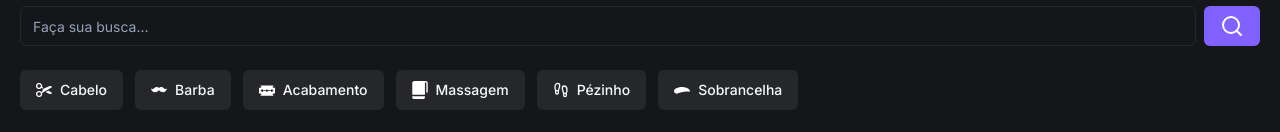
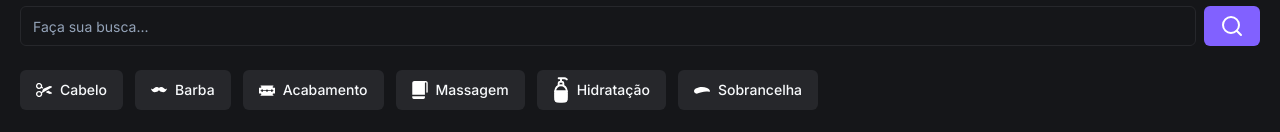
Before and after one commit to aisl1n/fsw-barber, a Next.js app: page / in a window 1280 px wide. Shown: the part 172-304 px from the top of the page. Built offline with nearby package versions, Linux system fonts and the light colour scheme; no server answers; the database is empty.

Commit message:
feat: add BookingItem component

```diff
--- /dev/null
+++ b/src/app/_components/booking-item.tsx
@@ -0,0 +1,39 @@
+import { Card, CardContent } from "./ui/card"
+import { Avatar, AvatarImage } from "./ui/avatar"
+import { Badge } from "./ui/badge"
+
+// TODO: receber agendamento como prop
+
+const BookingItem = () => {
+  return (
+    <>
+      <h2 className="mb-6 mt-6 text-xs font-bold uppercase text-gray-400">
+        Agendamentos
+      </h2>
+      <Card>
+        <CardContent className="flex justify-between p-0">
+          <div className="flex flex-col gap-2 py-5 pl-5">
+            <Badge className="w-fit">Confirmado</Badge>
+            <h3 className="font-semibold">Corte de Cabelo</h3>
+            <div className="flex items-center gap-2">
+              <Avatar className="h-6 w-6">
+                <AvatarImage
+                  src="https://utfs.io/f/c97a2dc9-cf62-468b-a851-bfd2bdde775f-16p.png"
+                  alt="Avatar do cliente"
+                />
+              </Avatar>
+              <p className="text-sm">Barberia Mercenários</p>
+            </div>
+          </div>
+          <div className="flex flex-col items-center justify-center border-l-2 border-solid px-5">
+            <p className="text-sm">Agosto</p>
+            <p className="text-2xl">13</p>
+            <p className="text-sm">20:00</p>
+          </div>
+        </CardContent>
+      </Card>
+    </>
+  )
+}
+
+export default BookingItem
--- /dev/null
+++ b/src/app/_constants/search.ts
@@ -0,0 +1,31 @@
+interface QuickSearchOption {
+  imageUrl: string
+  title: string
+}
+
+export const quickSearchOptions: QuickSearchOption[] = [
+  {
+    imageUrl: "/cabelo.svg",
+    title: "Cabelo",
+  },
+  {
+    imageUrl: "/barba.svg",
+    title: "Barba",
+  },
+  {
+    imageUrl: "/acabamento.svg",
+    title: "Acabamento",
+  },
+  {
+    imageUrl: "/massagem.svg",
+    title: "Massagem",
+  },
+  {
+    imageUrl: "/hidratacao.svg",
+    title: "Hidratação",
+  },
+  {
+    imageUrl: "/sobrancelha.svg",
+    title: "Sobrancelha",
+  },
+]
--- a/src/app/page.tsx
+++ b/src/app/page.tsx
@@ -1,13 +1,13 @@
-import { FootprintsIcon, SearchIcon } from "lucide-react"
+import { SearchIcon } from "lucide-react"
 import Header from "./_components/header"
 import { Button } from "./_components/ui/button"
 import { Input } from "./_components/ui/input"
 import Image from "next/image"
 import { Card, CardContent } from "./_components/ui/card"
-import { Badge } from "./_components/ui/badge"
-import { Avatar, AvatarImage } from "./_components/ui/avatar"
 import { db } from "./_lib/prisma"
 import BarbershopItem from "./_components/barbershop-item"
+import { quickSearchOptions } from "./_constants/search"
+import BookingItem from "./_components/booking-item"
 
 const Home = async () => {
   const barbershops = await db.barbershop.findMany({})
@@ -33,45 +33,17 @@
 
         {/* BUSCA RÁPIDA */}
         <div className="mt-6 flex gap-3 overflow-x-scroll [&::-webkit-scrollbar]:hidden">
-          <Button className="gap-2" variant="secondary">
-            <Image src="/cabelo.svg" width={16} height={16} alt="cabelo" />
-            Cabelo
-          </Button>
-
-          <Button className="gap-2" variant="secondary">
-            <Image src="/barba.svg" width={16} height={16} alt="barba" />
-            Barba
-          </Button>
-
-          <Button className="gap-2" variant="secondary">
-            <Image
-              src="/acabamento.svg"
-              width={16}
-              height={16}
-              alt="acabamento"
-            />
-            Acabamento
-          </Button>
-
-          <Button className="gap-2" variant="secondary">
-            <Image src="/massagem.svg" width={16} height={16} alt="massagem" />
-            Massagem
-          </Button>
-
-          <Button className="gap-2" variant="secondary">
-            <FootprintsIcon size={16} />
-            Pézinho
-          </Button>
-
-          <Button className="gap-2" variant="secondary">
-            <Image
-              src="/sobrancelha.svg"
-              width={16}
-              height={16}
-              alt="sobrancelha"
-            />
-            Sobrancelha
-          </Button>
+          {quickSearchOptions.map((option) => (
+            <Button className="gap-2" variant="secondary" key={option.title}>
+              <Image
+                src={option.imageUrl}
+                width={16}
+                height={16}
+                alt={option.title}
+              />
+              {option.title}
+            </Button>
+          ))}
         </div>
 
         <div className="relative mt-6 h-[150px] w-full">
@@ -83,31 +55,7 @@
           />
         </div>
 
-        <h2 className="mb-6 mt-6 text-xs font-bold uppercase text-gray-400">
-          Agendamentos
-        </h2>
-        <Card>
-          <CardContent className="flex justify-between p-0">
-            <div className="flex flex-col gap-2 py-5 pl-5">
-              <Badge className="w-fit">Confirmado</Badge>
-              <h3 className="font-semibold">Corte de Cabelo</h3>
-              <div className="flex items-center gap-2">
-                <Avatar className="h-6 w-6">
-                  <AvatarImage
-                    src="https://utfs.io/f/c97a2dc9-cf62-468b-a851-bfd2bdde775f-16p.png"
-                    alt="Avatar do cliente"
-                  />
-                </Avatar>
-                <p className="text-sm">Barberia Mercenários</p>
-              </div>
-            </div>
-            <div className="flex flex-col items-center justify-center border-l-2 border-solid px-5">
-              <p className="text-sm">Agosto</p>
-              <p className="text-2xl">13</p>
-              <p className="text-sm">20:00</p>
-            </div>
-          </CardContent>
-        </Card>
+        <BookingItem />
 
         <h2 className="mb-6 mt-6 text-xs font-bold uppercase text-gray-400">
           Recomendados
```
Also changed, not shown: public/hidratacao.svg.
